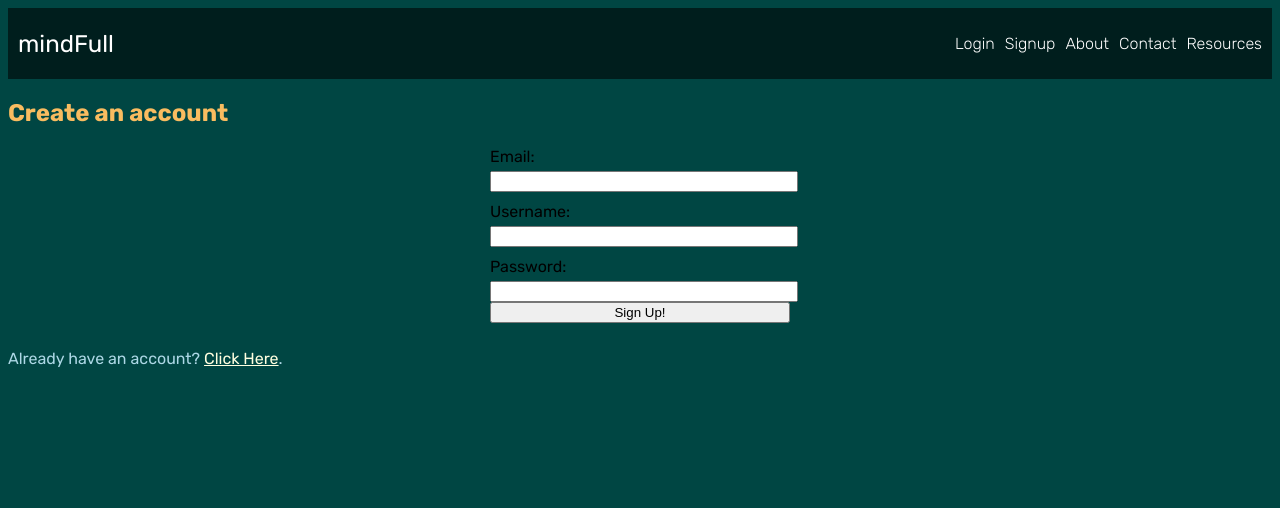
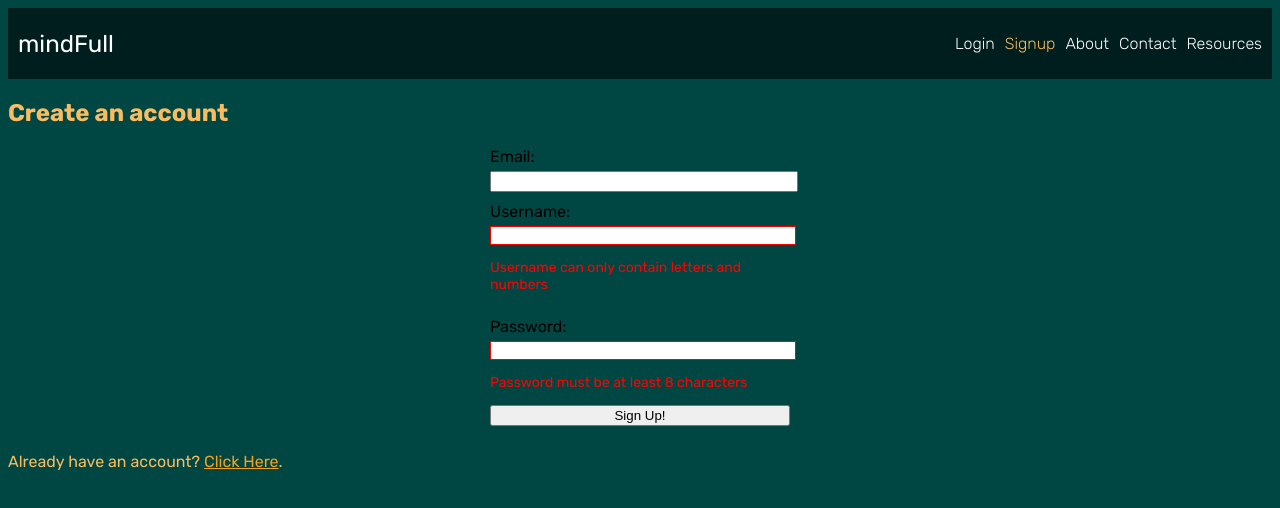
Before and after one commit to KyEBell/mindFull, a React (Vite) app in the folder Frontend/mindFull/: page /signup in a window 1280 px wide. Both pictures are taken after a click on the button "Sign Up!". Shown: the top 508 px of the page. Built offline with nearby package versions, Linux system fonts and the light colour scheme; no server answers.

Commit message:
useContext now used throughout app. signup validation now occurs on typing of username, email, password for better UX

```diff
--- a/Frontend/mindFull/src/App.tsx
+++ b/Frontend/mindFull/src/App.tsx
@@ -9,11 +9,12 @@ import SignUpPage from './pages/SignUpPage';
 import AboutPage from './pages/AboutPage';
 import ContactPage from './pages/ContactPage';
 import ResourcePage from './pages/ResourcePage';
+import useAuth from './hooks/useAuth';
 
 const baseApiUrl = import.meta.env.VITE_BASE_API_URL;
 console.log('base api url', baseApiUrl);
 const App: React.FC = () => {
-  const [isAuthenticated, setIsAuthenticated] = useState<boolean | null>(null);
+  const { isAuthenticated, setIsAuthenticated } = useAuth();
   const [isLoading, setIsLoading] = useState(true);
   console.log('isAuthenticated from APP tsx', isAuthenticated);
 
@@ -42,37 +43,23 @@ const App: React.FC = () => {
       }
     };
     checkAuthentication();
-  }, []);
+  }, [setIsAuthenticated]);
   if (isLoading) {
     return <h1>Loading...</h1>;
   }
 
   return (
     <Router>
-      <NavBar
-        isAuthenticated={isAuthenticated}
-        setIsAuthenticated={setIsAuthenticated}
-      />
+      <NavBar />
       <Routes>
         <Route path='/' element={<SplashPage />} />
-        <Route
-          path='/login'
-          element={<LoginPage setIsAuthenticated={setIsAuthenticated} />}
-        />
+        <Route path='/login' element={<LoginPage />} />
         <Route
           path='/dashboard'
-          element={
-            <PrivateRoute
-              element={<Dashboard />}
-              isAuthenticated={isAuthenticated}
-            />
-          }>
+          element={<PrivateRoute element={<Dashboard />} />}>
           <Route path='/dashboard' element={<Dashboard />} />
         </Route>
-        <Route
-          path='/signup'
-          element={<SignUpPage setIsAuthenticated={setIsAuthenticated} />}
-        />
+        <Route path='/signup' element={<SignUpPage />} />
         <Route path='/about' element={<AboutPage />} />
         <Route path='/contact' element={<ContactPage />} />
         <Route path='/resources' element={<ResourcePage />} />
--- a/Frontend/mindFull/src/components/NavBarLinks.tsx
+++ b/Frontend/mindFull/src/components/NavBarLinks.tsx
@@ -1,44 +1,70 @@
 import React from 'react';
 import { Link } from 'react-router-dom';
+import { NavLink } from 'react-router-dom';
 import styles from '../styles/Navbar.module.css';
+import useAuth from '../hooks/useAuth';
 
-interface NavbarLinksProps {
-  isAuthenticated: boolean | null;
-}
+// interface NavbarLinksProps {
+//   isAuthenticated: boolean | null;
+// }
 
-const NavbarLinks: React.FC<NavbarLinksProps> = ({ isAuthenticated }) => (
+const NavbarLinks: React.FC = () => {
+  const { isAuthenticated } = useAuth();
+
+  return (
     <ul className={styles.navbarNav}>
       {!isAuthenticated && (
         <>
           <li className={styles.navItem}>
-          <Link to='/login' className={styles.navLink}>
+            <NavLink
+              to='/login'
+              className={({ isActive }) =>
+                isActive ? styles.activeLink : styles.navLink
+              }>
               Login
-          </Link>
+            </NavLink>
           </li>
           <li className={styles.navItem}>
-          <Link to='/signup' className={styles.navLink}>
+            <NavLink
+              to='/signup'
+              className={({ isActive }) =>
+                isActive ? styles.activeLink : styles.navLink
+              }>
               Signup
-          </Link>
+            </NavLink>
           </li>
         </>
       )}
 
       <li className={styles.navItem}>
-      <Link to='/about' className={styles.navLink}>
+        <NavLink
+          to='/about'
+          className={({ isActive }) =>
+            isActive ? styles.activeLink : styles.navLink
+          }>
           About
-      </Link>
+        </NavLink>
       </li>
       <li className={styles.navItem}>
-      <Link to='/contact' className={styles.navLink}>
+        <NavLink
+          to='/contact'
+          className={({ isActive }) =>
+            isActive ? styles.activeLink : styles.navLink
+          }>
           Contact
-      </Link>
+        </NavLink>
       </li>
       <li className={styles.navItem}>
-      <Link to='/resources' className={styles.navLink}>
+        <NavLink
+          to='/resources'
+          className={({ isActive }) =>
+            isActive ? styles.activeLink : styles.navLink
+          }>
           Resources
-      </Link>
+        </NavLink>
       </li>
     </ul>
   );
+};
 
 export default NavbarLinks;
--- a/Frontend/mindFull/src/components/Navbar.tsx
+++ b/Frontend/mindFull/src/components/Navbar.tsx
@@ -6,22 +6,16 @@ import Notification from './Notification';
 import useNotification from '../hooks/useNotification';
 import NavbarLinks from './NavBarLinks';
 import LogoutButton from '../UI/logoutButton';
-
-interface NavBarProps {
-  isAuthenticated: boolean | null;
-  setIsAuthenticated: React.Dispatch<React.SetStateAction<boolean | null>>;
-}
+import useAuth from '../hooks/useAuth';
 
 interface HttpError {
   status: number;
   message: string;
 }
 
-const NavBar: React.FC<NavBarProps> = ({
-  isAuthenticated,
-  setIsAuthenticated,
-}) => {
+const NavBar: React.FC = () => {
   const navigate = useNavigate();
+  const { isAuthenticated, setIsAuthenticated } = useAuth();
   const logoutUrl = import.meta.env.VITE_BASE_API_URL + 'logout';
 
   const { showNotification, handleNotification } = useNotification();
@@ -62,7 +56,7 @@ const NavBar: React.FC<NavBarProps> = ({
         mindFull
       </Link>
 
-      <NavbarLinks isAuthenticated={isAuthenticated} />
+      <NavbarLinks />
 
       {showNotification && (
         <Notification message='You have been successfully logged out.' />
--- a/Frontend/mindFull/src/pages/LoginPage.tsx
+++ b/Frontend/mindFull/src/pages/LoginPage.tsx
@@ -2,18 +2,21 @@ import React, { useState } from 'react';
 import { Link, useNavigate } from 'react-router-dom';
 import userLoginService from '../services/userLoginService';
 import styles from '../styles/LoginPage.module.css';
+import useAuth from '../hooks/useAuth';
 
 interface LoginForm {
   usernameOrEmail: string;
   password: string;
 }
 
-interface LoginPageProps {
-  setIsAuthenticated: React.Dispatch<React.SetStateAction<boolean | null>>;
-}
+// interface LoginPageProps {
+//   setIsAuthenticated: React.Dispatch<React.SetStateAction<boolean | null>>;
+// }
 
-const LoginPage: React.FC<LoginPageProps> = ({ setIsAuthenticated }) => {
+// const LoginPage: React.FC<LoginPageProps> = ({ setIsAuthenticated }) => {
+const LoginPage: React.FC = () => {
   const navigate = useNavigate();
+  const { setIsAuthenticated } = useAuth();
   const [formData, setFormData] = useState<LoginForm>({
     usernameOrEmail: '',
     password: '',
--- a/Frontend/mindFull/src/pages/SignUpPage.tsx
+++ b/Frontend/mindFull/src/pages/SignUpPage.tsx
@@ -2,10 +2,7 @@ import React, { useState } from 'react';
 import { Link, useNavigate } from 'react-router-dom';
 import userSignUpService from '../services/userSignUpService';
 import validateForm from '../utilities/signUpValidationUtil';
-
-interface SignUpPageProps {
-  setIsAuthenticated: React.Dispatch<React.SetStateAction<boolean | null>>;
-}
+import useAuth from '../hooks/useAuth';
 
 interface SignUpForm {
   username: string;
@@ -13,13 +10,19 @@ interface SignUpForm {
   email: string;
 }
 
-const SignUpPage: React.FC<SignUpPageProps> = ({ setIsAuthenticated }) => {
+const SignUpPage: React.FC = () => {
   const navigate = useNavigate();
+  const { setIsAuthenticated } = useAuth();
   const [formData, setFormData] = useState<SignUpForm>({
     username: '',
     password: '',
     email: '',
   });
+
+  //checks for when a user touches a field to ensure valid entry on first attempt to login
+  const [touchedFields, setTouchedFields] = useState<{
+    [key: string]: boolean;
+  }>({});
 
   const [validationErrors, setValidationErrors] = useState<{
     [key: string]: string;
@@ -31,7 +34,13 @@ const SignUpPage: React.FC<SignUpPageProps> = ({ setIsAuthenticated }) => {
       ...prevData,
       [name]: value,
     }));
-    setValidationErrors((prevErrors) => ({ ...prevErrors, [name]: '' }));
+    const errors = validateForm({ ...formData, [name]: value });
+    setValidationErrors((prevErrors) => ({
+      ...prevErrors,
+      [name]: errors[name] || '',
+    }));
+    setTouchedFields((prevTouched) => ({ ...prevTouched, [name]: true }));
+
     // console.log('validation errors', validationErrors);
     // console.log('formData', formData);
   };
@@ -48,8 +57,6 @@ const SignUpPage: React.FC<SignUpPageProps> = ({ setIsAuthenticated }) => {
           formData.password
         );
         setIsAuthenticated(true);
-        // localStorage.setItem('accessToken', accessToken);
-        // localStorage.setItem('refreshToken', refreshToken);
         console.log('AccessToken from signuppage:', accessToken);
         console.log('RefreshToken from signuppage:', refreshToken);
         console.log('user is authenticated and signed in was successful');
@@ -62,12 +69,13 @@ const SignUpPage: React.FC<SignUpPageProps> = ({ setIsAuthenticated }) => {
   return (
     <>
       <h2 style={{ color: '#f9bc60' }}>Create an account</h2>
+
       <form
         style={{
           display: 'flex',
           flexDirection: 'column',
-          width: '300px', // Set a fixed width for the form container
-          margin: 'auto', // Center the form horizontally
+          width: '300px',
+          margin: 'auto',
         }}>
         <div
           style={{
@@ -82,9 +90,24 @@ const SignUpPage: React.FC<SignUpPageProps> = ({ setIsAuthenticated }) => {
               name='email'
               value={formData.email}
               onChange={handleFormChange}
-              style={{ marginTop: '5px', width: '100%' }}
+              onBlur={() =>
+                setTouchedFields((prevTouched) => ({
+                  ...prevTouched,
+                  email: true,
+                }))
+              }
+              style={
+                touchedFields.email && validationErrors.email
+                  ? { marginTop: '5px', width: '100%', border: '1px solid red' }
+                  : { marginTop: '5px', width: '100%' }
+              }
             />
           </label>
+          {touchedFields.email && validationErrors.email && (
+            <p style={{ color: 'red', fontSize: 14 }}>
+              {validationErrors.email}
+            </p>
+          )}
         </div>
         <div
           style={{
@@ -99,9 +122,24 @@ const SignUpPage: React.FC<SignUpPageProps> = ({ setIsAuthenticated }) => {
               name='username'
               value={formData.username}
               onChange={handleFormChange}
-              style={{ marginTop: '5px', width: '100%' }}
+              onBlur={() =>
+                setTouchedFields((prevTouched) => ({
+                  ...prevTouched,
+                  username: true,
+                }))
+              }
+              style={
+                validationErrors.username
+                  ? { marginTop: '5px', width: '100%', border: '1px solid red' }
+                  : { marginTop: '5px', width: '100%' }
+              }
             />
           </label>
+          {validationErrors.username && (
+            <p style={{ color: 'red', fontSize: 14 }}>
+              {validationErrors.username}
+            </p>
+          )}
         </div>
         <div
           style={{
@@ -116,17 +154,32 @@ const SignUpPage: React.FC<SignUpPageProps> = ({ setIsAuthenticated }) => {
               name='password'
               value={formData.password}
               onChange={handleFormChange}
-              style={{ marginTop: '5px', width: '100%' }}
+              onBlur={() =>
+                setTouchedFields((prevTouched) => ({
+                  ...prevTouched,
+                  password: true,
+                }))
+              }
+              style={
+                validationErrors.password
+                  ? { marginTop: '5px', width: '100%', border: '1px solid red' }
+                  : { marginTop: '5px', width: '100%' }
+              }
             />
           </label>
+          {validationErrors.password && (
+            <p style={{ color: 'red', fontSize: 14 }}>
+              {validationErrors.password}
+            </p>
+          )}
           <button type='button' onClick={handleSignUp}>
             Sign Up!
           </button>
         </div>
       </form>
-      <p style={{ color: 'lightblue' }}>
+      <p style={{ color: '#f9bc60' }}>
         Already have an account?{' '}
-        <Link to='/login' style={{ color: 'lightyellow' }}>
+        <Link to='/login' style={{ color: '#f5a021' }}>
           Click Here
         </Link>
         .
--- a/Frontend/mindFull/src/styles/Navbar.module.css
+++ b/Frontend/mindFull/src/styles/Navbar.module.css
@@ -33,3 +33,9 @@
   text-decoration: none;
   font-weight: lighter;
 }
+
+.activeLink {
+  color: #f9bc60;
+  text-decoration: none;
+  font-weight: lighter;
+}
```
Also changed, not shown: Frontend/mindFull/src/components/PrivateRoute.tsx (+5 -2 lines). Lines whose indentation alone changed are shown as unchanged.
